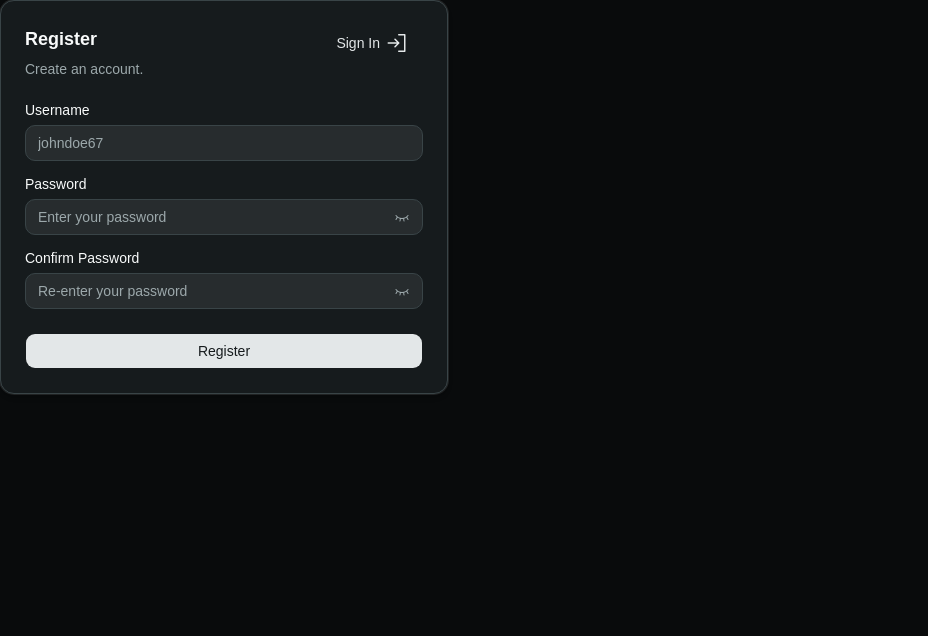
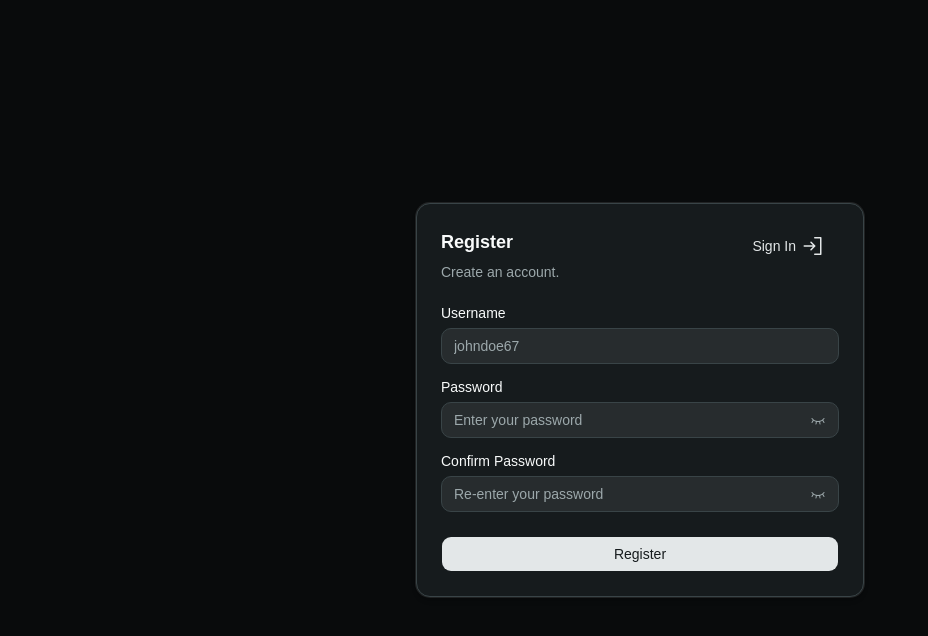
Before and after one commit to duanechan/tldr, a React (Vite) app in the folder web/: page /register in a window 1280 px wide. Shown: the top 636 px of the page, without its empty margins (0-928 px from the left). Built offline with nearby package versions, Linux system fonts and the light colour scheme; a web font is replaced by a local one.

Commit message:
feat: Add auth page layout

```diff
--- a/web/src/App.tsx
+++ b/web/src/App.tsx
@@ -1,14 +1,17 @@
 import { Route, Routes } from "react-router-dom";
 import AuthForm from "./components/AuthForm";
 import AppLayout from "./layouts/AppLayout";
+import AuthLayout from "./layouts/AuthLayout";
 import ProtectedLayout from "./layouts/ProtectedLayout";
 import Home from "./pages/Home";
 
 export default function App() {
   return (
     <Routes>
-      <Route path="/login" element={<AuthForm mode="login" />} />
-      <Route path="/register" element={<AuthForm mode="register" />} />
+      <Route element={<AuthLayout />}>
+        <Route path="/login" element={<AuthForm mode="login" />} />
+        <Route path="/register" element={<AuthForm mode="register" />} />
+      </Route>
 
       <Route element={<ProtectedLayout />}>
         <Route element={<AppLayout />}>
--- a/web/src/components/AppSidebar.tsx
+++ b/web/src/components/AppSidebar.tsx
@@ -1,14 +1,19 @@
-import { HouseIcon } from "@phosphor-icons/react";
+import { HouseIcon, SignOutIcon } from "@phosphor-icons/react";
 import { Link } from "react-router-dom";
 import {
   Sidebar,
   SidebarContent,
+  SidebarFooter,
   SidebarMenu,
   SidebarMenuButton,
   SidebarMenuItem,
 } from "./ui/sidebar";
 
 export function AppSidebar() {
+  function handleLogout() {
+    localStorage.removeItem("ACCESS_TOKEN");
+  }
+
   return (
     <Sidebar collapsible="icon">
       <SidebarContent className="p-2">
@@ -23,6 +28,14 @@ export function AppSidebar() {
           </SidebarMenuItem>
         </SidebarMenu>
       </SidebarContent>
+      <SidebarFooter>
+        <SidebarMenuButton className="rounded-lg" asChild>
+          <Link to="/login" onClick={handleLogout}>
+            <SignOutIcon />
+            <span>Logout</span>
+          </Link>
+        </SidebarMenuButton>
+      </SidebarFooter>
     </Sidebar>
   );
 }
--- a/web/src/components/AuthForm.tsx
+++ b/web/src/components/AuthForm.tsx
@@ -115,6 +115,10 @@ export default function AuthForm({ mode }: { mode: "login" | "register" }) {
           <Button
             type="submit"
             className="w-full rounded-lg duration-300 transition-all hover:-translate-y-0.5"
+            onClick={() => {
+              localStorage.setItem("ACCESS_TOKEN", "test-token-123");
+              navigate("/");
+            }}
           >
             {mode === "login" ? "Login" : "Register"}
           </Button>
--- /dev/null
+++ b/web/src/layouts/AuthLayout.tsx
@@ -0,0 +1,9 @@
+import { Outlet } from "react-router-dom";
+
+export default function AuthLayout() {
+  return (
+    <div className="flex flex-col h-screen items-center justify-center">
+      <Outlet />
+    </div>
+  );
+}
```
